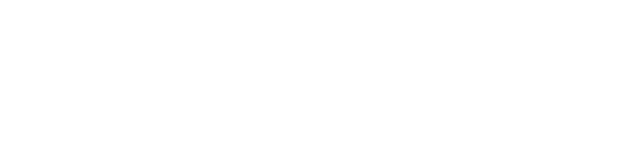
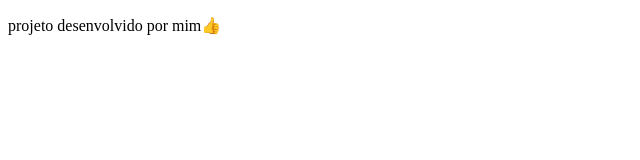
Before and after one commit to JayKzuy/site3, a plain HTML site: page index.html in a window 1280 px wide. Shown: the whole page, without its empty margins (0-640 px from the left). Drawn offline with Linux system fonts and the light colour scheme.

Commit message:
adsfghjk

```diff
--- a/index.html
+++ b/index.html
@@ -6,6 +6,11 @@
     <title>Flashcard</title>
 </head>
 <body>
+    <main>
 
+    </main>
+    <footer>
+        <p>projeto desenvolvido por mim👍</p>
+    </footer>
 </body>
 </html>
```
